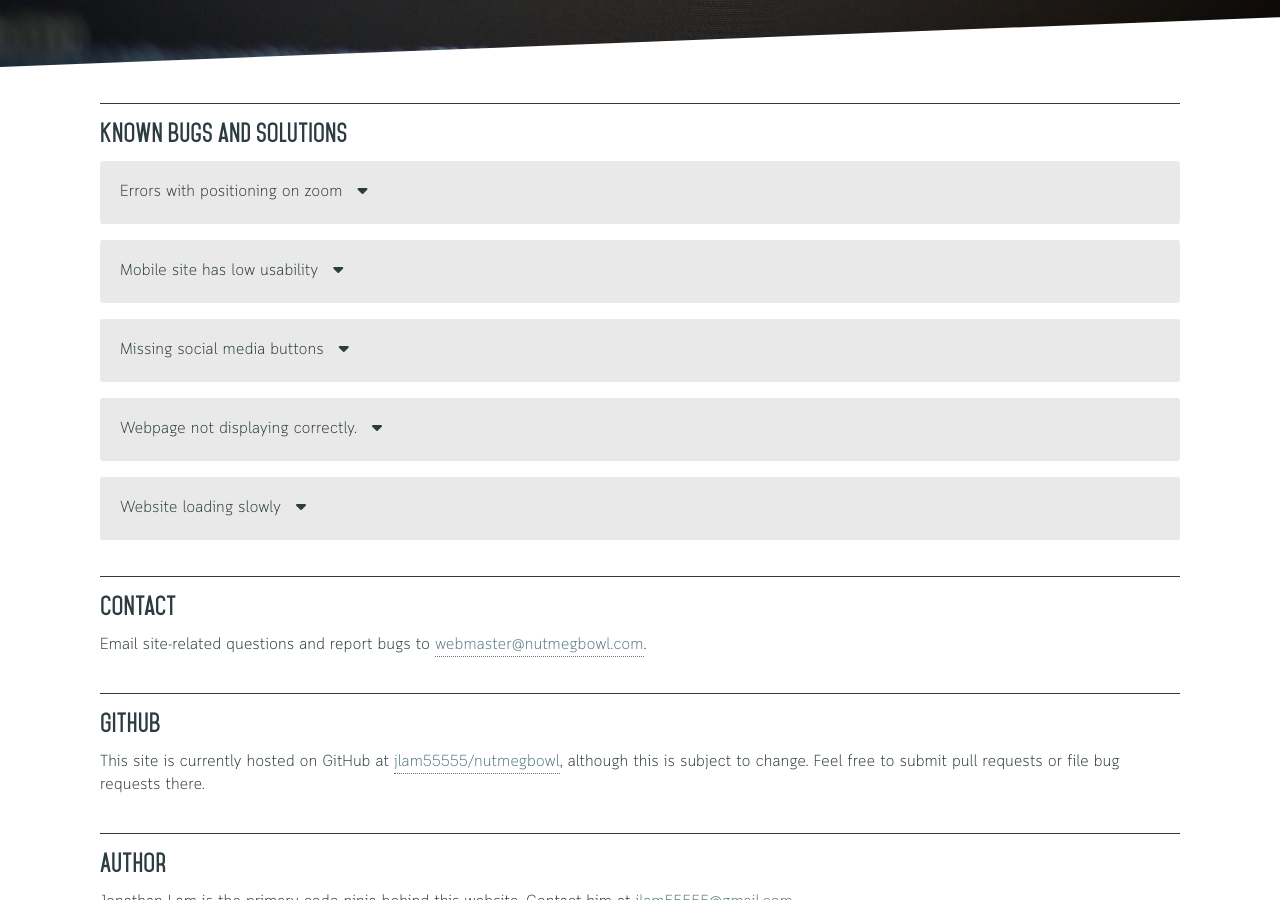
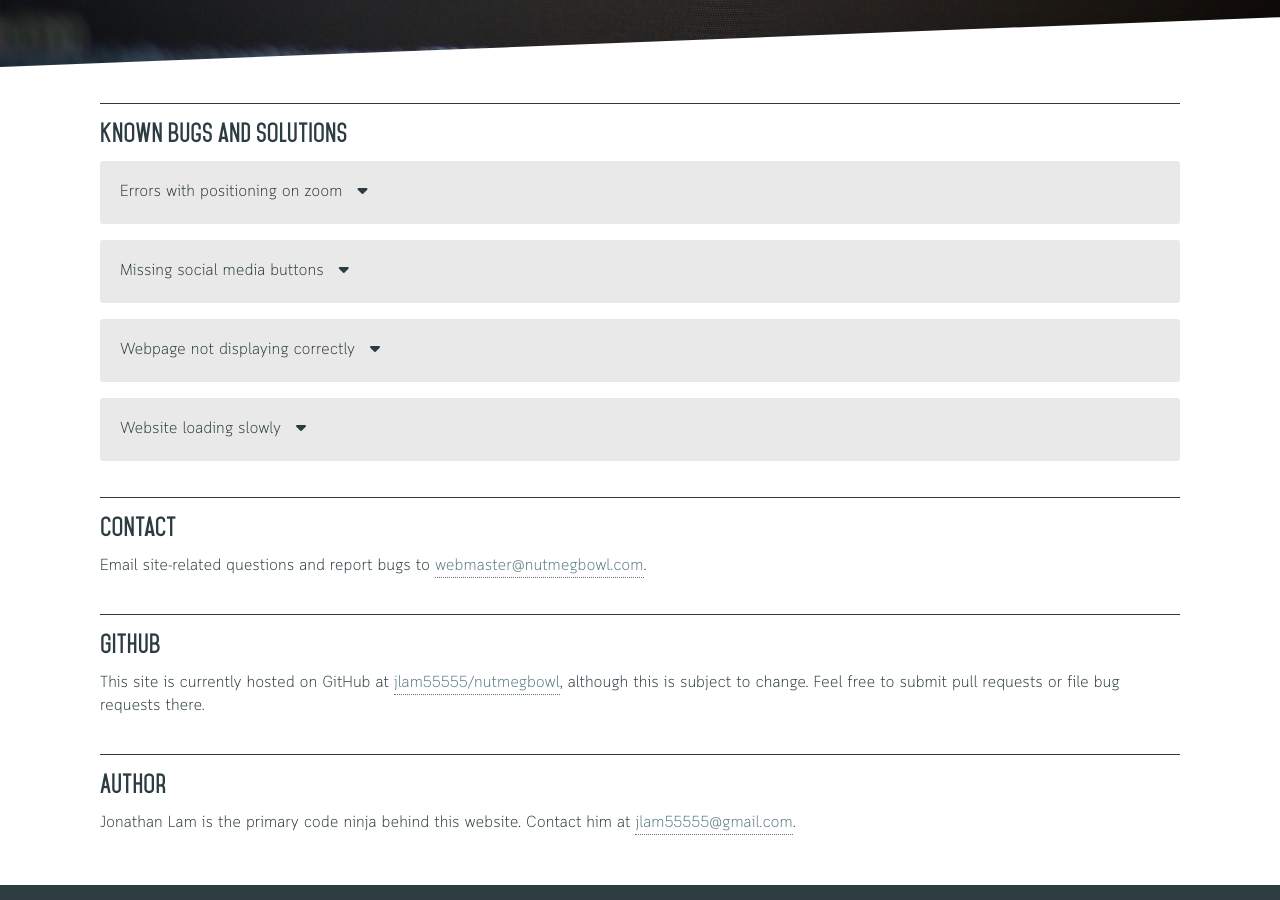
Before and after one commit to jlam55555/nutmegbowl, a Jekyll site: the page built from contact/website_information.html, in a window 1280 px wide and 900 px high, scrolled down 751 px. Built offline with Jekyll 4.4.1, drawn with Linux system fonts in a browser that asks for light colours; nearby versions of some CDN libraries.

Commit message:
Corrected no-mobile-site misinformation

```diff
--- a/contact/website_information.html
+++ b/contact/website_information.html
@@ -19,14 +19,6 @@ image: contact_website_information.jpg
 </div>
 <div class="reveal">
   <div class="revealButton">
-    Mobile site has low usability
-  </div>
-  <div class="toReveal">
-    We are currently working on a mobile version of the site right now. Hang tight&mdash; it'll come out soon! Meanwhile, we encourage you to view this site via a computer. Sorry for the inconvenience.
-  </div>
-</div>
-<div class="reveal">
-  <div class="revealButton">
     Missing social media buttons
   </div>
   <div class="toReveal">
@@ -35,7 +27,7 @@ image: contact_website_information.jpg
 </div>
 <div class="reveal">
   <div class="revealButton">
-    Webpage not displaying correctly.
+    Webpage not displaying correctly
   </div>
   <div class="toReveal">
     Check your browser. Is it browser up to date? (Test it <a href="https://whatbrowser.org/">here</a>.) There have been known problems with Internet Explorer (IE) 8 and below, which do not support many of the more modern features. Consider using a different, newer browser.
```
